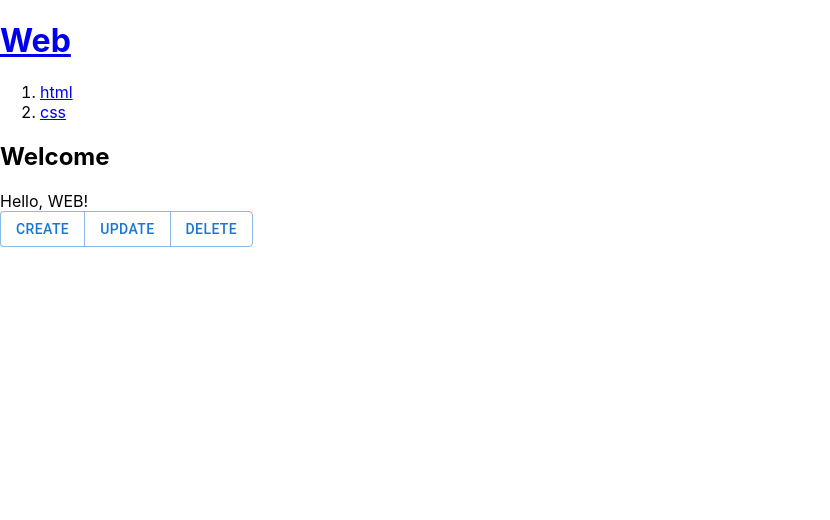
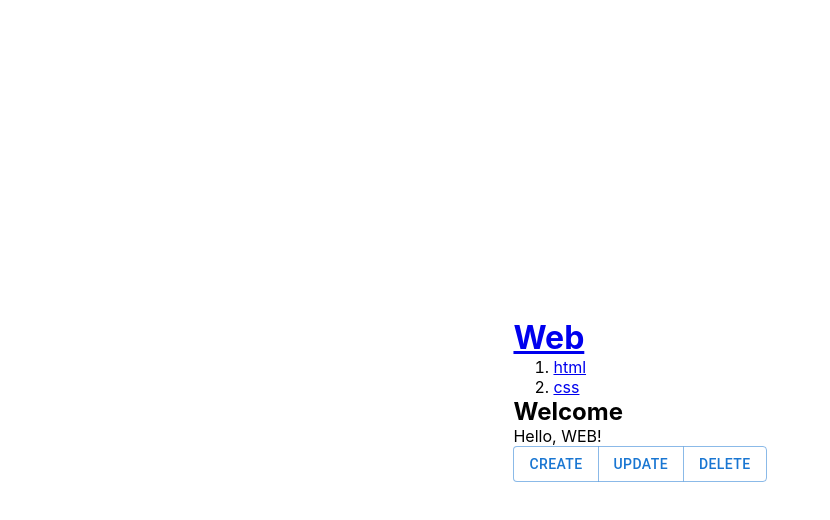
Before and after one commit to sjgske/elice-sw-2, a React (Create React App) app in the folder 03/: page / in a window 1280 px wide. Shown: the top 520 px of the page, without its empty margins (0-830 px from the left). Built offline with nearby package versions, Linux system fonts and the light colour scheme.

Commit message:
App.css 수정

```diff
--- a/03/src/App.css
+++ b/03/src/App.css
@@ -1,38 +1,25 @@
-.App {
-  text-align: center;
+* {
+  box-sizing: border-box;
+  margin: 0;
 }
 
-.App-logo {
-  height: 40vmin;
-  pointer-events: none;
+body {
+  display: flex;
+  justify-content: center;
+  align-items: center;
+  width: 100%;
+  height: 100vh;
 }
 
-@media (prefers-reduced-motion: no-preference) {
-  .App-logo {
-    animation: App-logo-spin infinite 20s linear;
-  }
+.App {
+  width: 500px;
 }
 
-.App-header {
-  background-color: #282c34;
-  min-height: 100vh;
-  display: flex;
-  flex-direction: column;
-  align-items: center;
-  justify-content: center;
-  font-size: calc(10px + 2vmin);
-  color: white;
+.App header {
+  border-bottom: 1px solid grey;
+  padding-bottom: 20px;
 }
 
-.App-link {
-  color: #61dafb;
+.App nav {
+  padding: 20px 0;
 }
-
-@keyframes App-logo-spin {
-  from {
-    transform: rotate(0deg);
-  }
-  to {
-    transform: rotate(360deg);
-  }
-}
```
